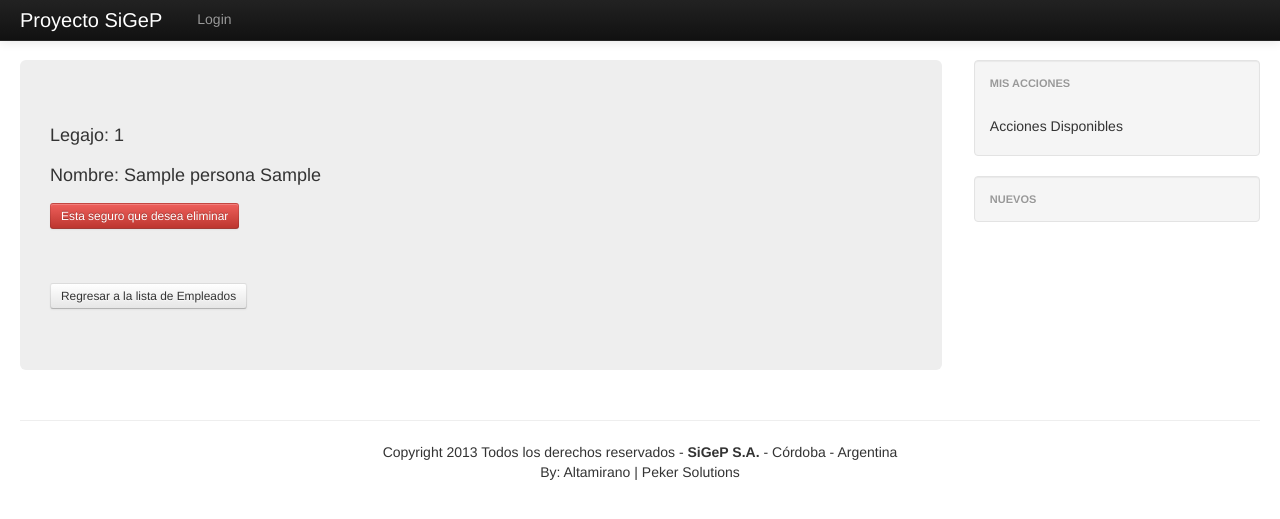
After one commit to pekerDjango/Delivery, a Django app: page /delete/empleado/1/ in a window 1280 px wide. The commit adds this page. Shown: the top 519 px of the page. Run offline with Django 3.2, Linux system fonts and the light colour scheme; tables that the repository leaves empty hold one stand-in row (values such as "Sample post"); some libraries are stand-ins or nearby versions.

Commit message:
[#6] agregue el formulario deleteEmpleado.html

```diff
--- a/RecursosDeEmpresa/forms.py
+++ b/RecursosDeEmpresa/forms.py
@@ -8,3 +8,8 @@ class addEmpleadoForm(forms.ModelForm):
     class Meta:
         model = Empleado
         exclude = {'legajo',}
+
+class DeleteEmpleadoForm(forms.ModelForm):
+    class Meta:
+        model = Empleado
+        fields = []
--- a/RecursosDeEmpresa/urls.py
+++ b/RecursosDeEmpresa/urls.py
@@ -8,4 +8,5 @@ urlpatterns = patterns('RecursosDeEmpresa.views',
      url(r'^add/empleado/$','add_empleado_view', name='vista_agregar_empleado'),
      url(r'^edit/empleado/(?P<id_emp>.*)/$','edit_empleado_view', name= "vista_editar_empleado"),
      url(r'^empleado/(?P<id_emp>.*)/$','singleEmpleado_view',name='vista_single_empleado'),
+     url(r'^delete/empleado/(?P<id_emp>.*)/$','delete_empleado_view', name= "vista_editar_empleado"),
 )
--- a/RecursosDeEmpresa/views.py
+++ b/RecursosDeEmpresa/views.py
@@ -1,8 +1,8 @@
 #encoding:utf-8
-from django.shortcuts import render_to_response
+from django.shortcuts import render_to_response,  get_object_or_404
 from django.template import RequestContext
 from RecursosDeEmpresa.models import Empleado,TipoDocumento
-from RecursosDeEmpresa.forms import EmpleadoForm, addEmpleadoForm
+from RecursosDeEmpresa.forms import EmpleadoForm, addEmpleadoForm, DeleteEmpleadoForm
 # Paginacion en Django
 from django.core.paginator import Paginator,EmptyPage,InvalidPage
 from django.db.models import Q
@@ -58,7 +58,7 @@ def add_empleado_view(request):
             add.status = True
             add.save() # Guardamos la informacion
             info = "Guardado satisfactoriamente"
-            return HttpResponseRedirect('/empleado/%s'%add.legajo)
+            return HttpResponseRedirect('/empleado/%s'%add.id)
     else:
         form = addEmpleadoForm()
     ctx = {'form':form,'informacion':info}
@@ -84,3 +84,16 @@ def singleEmpleado_view(request,id_emp):
     emp = Empleado.objects.get(pk=id_emp)
     ctx = {'empleado':emp}
     return render_to_response('RecursosDeEmpresa/singleEmpleado.html',ctx,context_instance=RequestContext(request))
+
+def delete_empleado_view(request, id_emp):
+    new_to_delete = get_object_or_404(Empleado, legajo=id_emp)
+    #+some code to check if this object belongs to the logged in user
+    if request.method == 'POST':
+        form = DeleteEmpleadoForm(request.POST, instance=new_to_delete)
+        if form.is_valid(): # checks CSRF
+            new_to_delete.delete()
+            return HttpResponseRedirect("/recursosDeEmpresa/empleados/page/1/") # wherever to go after deleting
+    else:
+        form = DeleteEmpleadoForm(instance=new_to_delete)
+    ctx = {'form':form, 'empleado':new_to_delete}
+    return render_to_response('RecursosDeEmpresa/deleteEmpleado.html',ctx,context_instance=RequestContext(request))
--- a/SiGeP/templates/RecursosDeEmpresa/SingleEmpleado.html
+++ b/SiGeP/templates/RecursosDeEmpresa/SingleEmpleado.html
@@ -24,5 +24,5 @@
  <p>Sucursal:{{ empleado.sucursal }}</p>
 
 
-<a class="btn btn-primary" href="javascript:window.history.go(-1);"> Regresar a la Lista </a>
+<a class="btn btn-small" href="javascript:window.history.go(-1);"> Regresar a la Lista de Empleados </a>
 {% endblock %}
--- a/SiGeP/templates/RecursosDeEmpresa/addEmpleado.html
+++ b/SiGeP/templates/RecursosDeEmpresa/addEmpleado.html
@@ -8,7 +8,7 @@
 		<button type="reset" class="btn btn-small btn-primary">Limpiar</button>
 	</form>
 <br>
-	{{ informacion }}
+	<!--{{ informacion }}-->
 <br>
-<a class="btn btn-primary"  href="/recursosDeEmpresa/empleados/page/1/">Regresar a la lista de Productos </a>
+<a class="btn btn-small"  href="/recursosDeEmpresa/empleados/page/1/">Regresar a la lista de Empleados </a>
 {% endblock %}
--- /dev/null
+++ b/SiGeP/templates/RecursosDeEmpresa/deleteEmpleado.html
@@ -0,0 +1,17 @@
+{% extends 'baseAdmin.html' %}
+{% block title %} Eliminar Empleado{% endblock %}
+{% block content %}
+<div class="row">
+<div class="span6">
+    <form action="." method='post' enctype="multipart/form-data">
+        {% csrf_token %}
+        {{form.as_p}}
+        <p>Legajo: {{empleado.legajo}}</p>
+        <p>Nombre: {{empleado.nombre}} {{empleado.apellido}}</p>
+        <button type="submit" class="btn btn-small  btn-danger">Esta seguro que desea eliminar</button>
+    </form>
+    <br>
+    <a  class="btn btn-small" href="/recursosDeEmpresa/empleados/page/1/">Regresar a la lista de Empleados </a>
+</div>
+</div>
+{% endblock %}
--- a/SiGeP/templates/RecursosDeEmpresa/editEmpleado.html
+++ b/SiGeP/templates/RecursosDeEmpresa/editEmpleado.html
@@ -10,7 +10,7 @@
 		<button type="reset" class="btn btn-small btn-primary">Limpiar</button>
 	</form>
 	<br>
-	<a class="btn btn-small" href="/recursosDeEmpresa/empleados/page/1/">Regresar a la lista de Productos </a>
+	<a class="btn btn-small" href="/recursosDeEmpresa/empleados/page/1/">Regresar a la lista de Empleados </a>
 </div>
 </div>
 {% endblock %}
```
Also changed, not shown: SiGeP/templates/RecursosDeEmpresa/empleados.html (+5 -5 lines).
